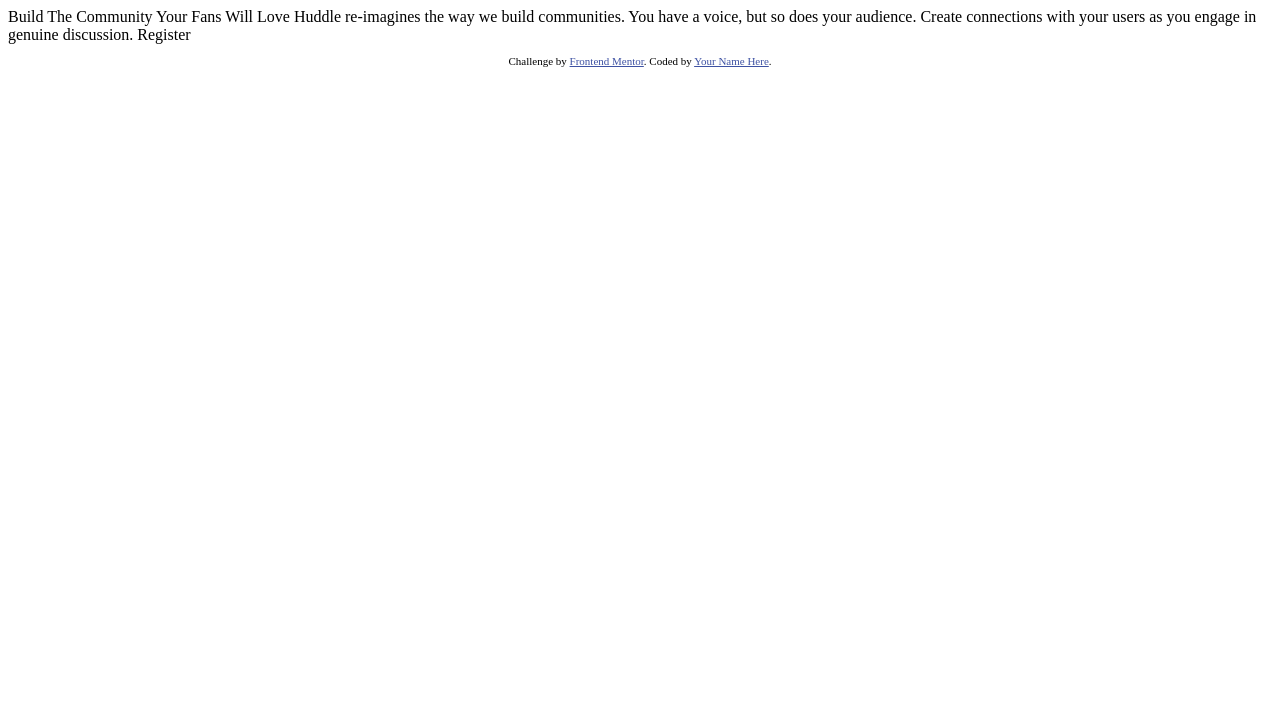
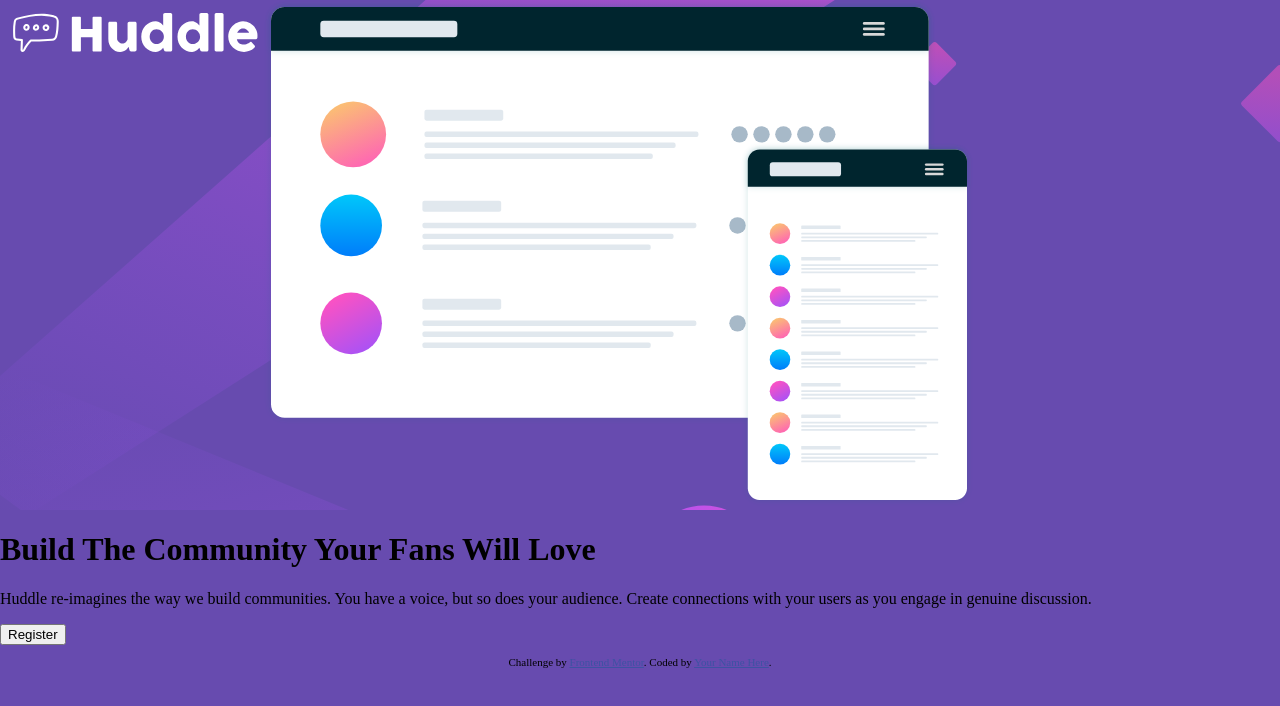
Before and after one commit to Sven72/frontendProjects, a plain HTML site: page simple/index.html in a window 1280 px wide. Drawn offline with Linux system fonts and the light colour scheme.

Commit message:
add HTML and start CSS. 10 min

```diff
--- a/simple/index.html
+++ b/simple/index.html
@@ -1,41 +1,46 @@
-<!DOCTYPE html>
-<html lang="en">
-<head>
-    <meta charset="UTF-8">
-    <meta http-equiv="X-UA-Compatible" content="IE=edge">
-    <meta name="viewport" content="width=device-width, initial-scale=1.0">
-    <link rel="stylesheet" href="./style.css">
-    <title>Document</title>
-</head>
-<body>
-
-</body>
-</html>
-
 <!DOCTYPE html>
 <html lang="en">
 <head>
   <meta charset="UTF-8">
   <meta name="viewport" content="width=device-width, initial-scale=1.0"> <!-- displays site properly based on user's device -->
-
+<link rel="stylesheet" href="./style.css">
   <link rel="icon" type="image/png" sizes="32x32" href="./images/favicon-32x32.png">
 
   <title>Frontend Mentor | Huddle landing page with single introductory section</title>
 
-  <!-- Feel free to remove these styles or customise in your own stylesheet 👍 -->
-  <style>
-    .attribution { font-size: 11px; text-align: center; }
-    .attribution a { color: hsl(228, 45%, 44%); }
-  </style>
 </head>
 <body>
+  <!-- Mobile First Approach -->
+  <header>
+    <img src="./images/logo.svg" alt="Company logo">
+  </header>
+  <!-- Check whether section is appropriate -->
+    <section>
+      <img src="./images/illustration-mockups.svg" alt="Illustration showing a screen with abstract content">
+    </section>
+    <section>
 
-  Build The Community Your Fans Will Love
+    </section>
+</body>
+</html>
+  <h1>
+    Build The Community Your Fans Will Love
+  </h1>
+  <p>
+     Huddle re-imagines the way we build communities. You have a voice, but so does your audience.
+    Create connections with your users as you engage in genuine discussion.
+  </p>
+  <!-- Describe, why button and not <a> -->
+  <button>
+     Register
+  </button>
+<body>
 
-  Huddle re-imagines the way we build communities. You have a voice, but so does your audience.
-  Create connections with your users as you engage in genuine discussion.
 
-  Register
+
+
+
+
 
   <footer>
     <p class="attribution">
--- a/simple/style.css
+++ b/simple/style.css
@@ -0,0 +1,49 @@
+  /* Describe why */
+  * {
+      box-sizing: border-box;
+  }
+
+:root {
+    /* Look up hsl */
+    --bg-violet: hsl(257, 40%, 49%);
+}
+
+
+
+  body {
+      margin: 0;
+      padding: 0;
+      background-color: var(--bg-violet);
+  }
+
+
+  header img {
+      float: left;
+  }
+
+  section:first-of-type {
+      background-image: url("./images/bg-mobile.svg")
+  }
+
+
+  /* HELPER CLASS */
+
+.center {
+    margin: 0 auto;
+}
+
+
+  @media(min-width:768px) {
+      section:first-of-type {
+          background-image: url("./images/bg-desktop.svg")
+      }
+  }
+
+  .attribution {
+      font-size: 11px;
+      text-align: center;
+  }
+
+  .attribution a {
+      color: hsl(228, 45%, 44%);
+  }
```
